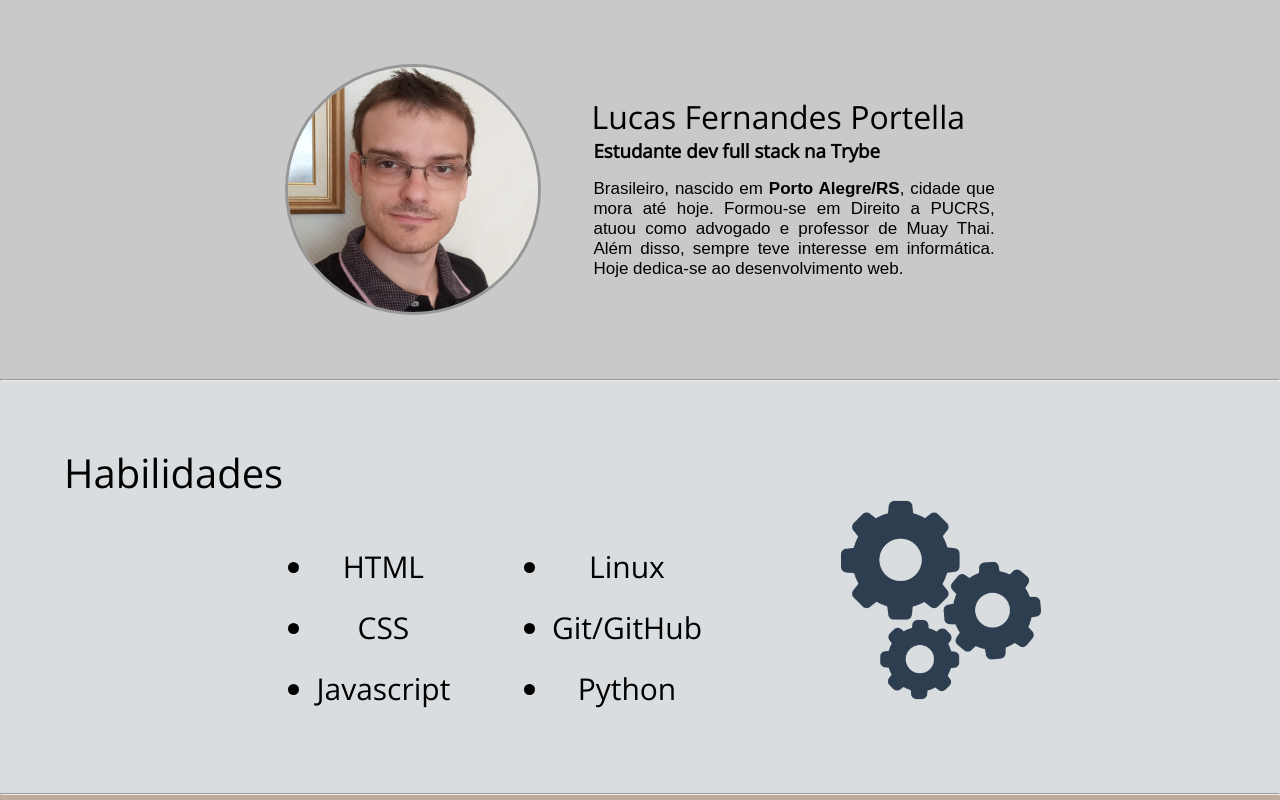
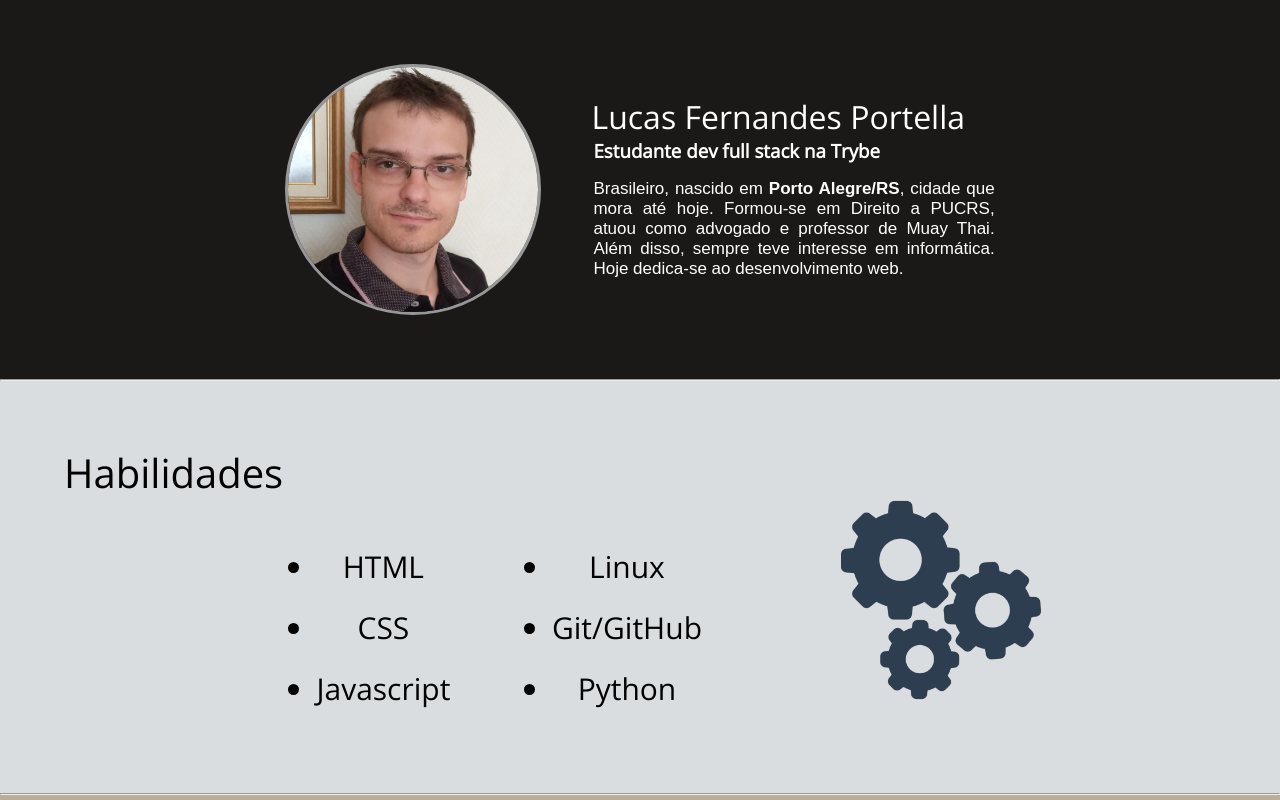
Before and after one commit to lucasportella/lucasportella.github.io, a plain HTML site: page index.html in a window 1280 px wide. Shown: the top 800 px of the page. Drawn offline with nearby package versions, Linux system fonts and the light colour scheme.

Commit message:
div-apresentaçao dark

```diff
--- a/style.css
+++ b/style.css
@@ -1,19 +1,17 @@
+
+
+@media screen and (min-width: 1000px) {
 * {
     margin: 0%;
     border: 0%;
     padding: 0%;
 }
 
-
-
-
-
-
-
 #div-apresentacao {
-    background-color: rgb(201, 201, 201);
+    background-color: rgb(27, 24, 24);
     text-align: center;
     padding: 5%;
+    color: white;
 }
 
 .img-lucas {
@@ -198,3 +196,4 @@ li {
 .divide {
     padding: 0.8%;
 }
+}
```
